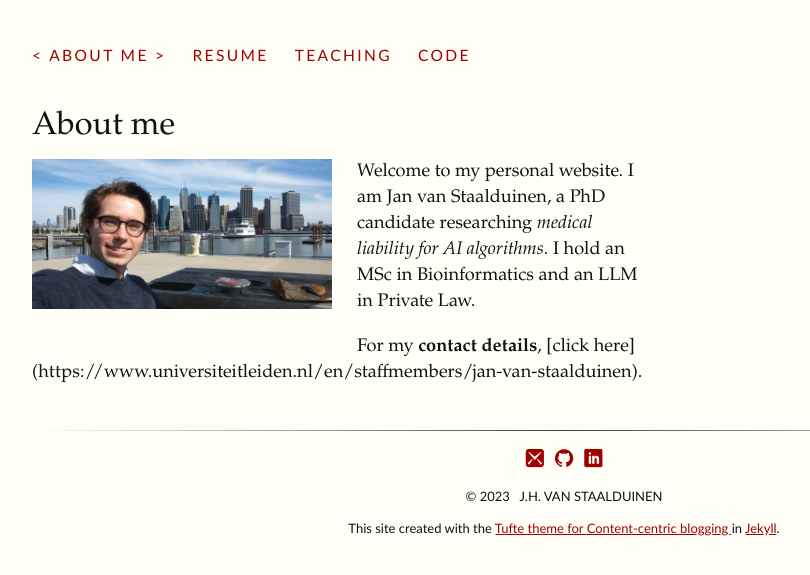
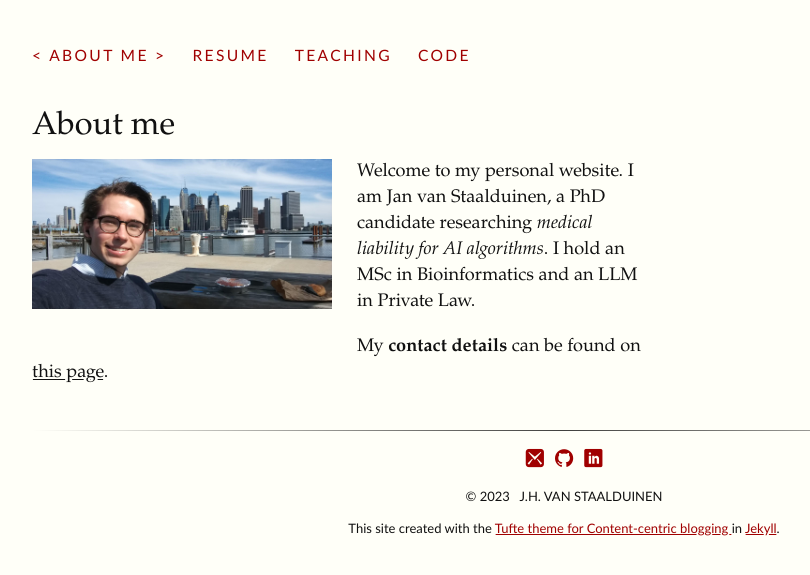
Before and after one commit to jhvanstaalduinen/jhvanstaalduinen.github.io, a Jekyll site: the page built from index.html, in a window 1280 px wide. Shown: the top 575 px of the page, without its empty margins (128-938 px from the left). Built offline with Jekyll 4.4.1, drawn with Linux system fonts in a browser that asks for light colours; some web fonts are replaced.

Commit message:
update index contact

```diff
--- a/index.html
+++ b/index.html
@@ -6,4 +6,4 @@ title: About me
 
 <p><img src='assets/img/picture_jan_NY.jpg' width='300' style="float:left;margin:25px;margin-left:0;margin-top:0;"/>
 Welcome to my personal website. I am Jan van Staalduinen, a PhD candidate researching <i>medical liability for AI algorithms</i>. I hold an MSc in Bioinformatics and an LLM in Private Law.</p>
-<p>For my <b>contact details</b>, [click here](https://www.universiteitleiden.nl/en/staffmembers/jan-van-staalduinen).</p>
+<p>My <b>contact details</b> can be found on <a href="https://www.universiteitleiden.nl/en/staffmembers/jan-van-staalduinen">this page</a>.</p>
```
